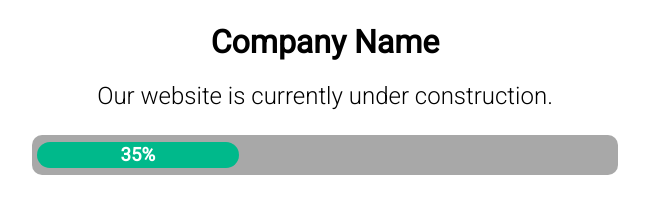
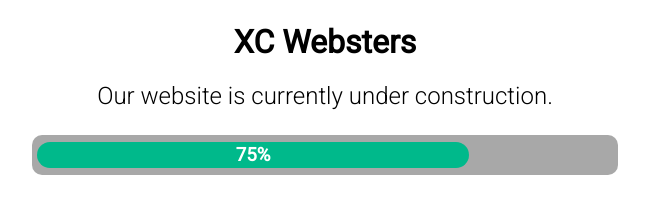
Before and after one commit to paulnurminen/paulnurminen.github.io, a plain HTML site: page index.html in a window 1280 px wide. Shown: the part 378-592 px from the top of the page, without its empty margins (315-964 px from the left). Drawn offline with Linux system fonts and the light colour scheme.

Commit message:
Modify front page

```diff
--- a/index.html
+++ b/index.html
@@ -42,7 +42,7 @@
         #fill {
             padding: 2px 0;
             background-color: #00b98b; /* Fill colour */
-            width: 35%; /* Bar percentage, change text below also */
+            width: 75%; /* Bar percentage, change text below also */
             border-radius: 25px; /* Roundness */
             animation: proanimate 2s;
         }
@@ -83,9 +83,9 @@
 <body>
     <div id="main">
         <img src="logo.png" alt="Logo Image">
-        <h1>Company Name</h1>
+        <h1>XC Websters</h1>
         <h2>Our website is currently under construction. </h2>
-        <div id="progress"><div id="fill"><div id="barpercent"><h3>35%</h3></div></div></div>
+        <div id="progress"><div id="fill"><div id="barpercent"><h3>75%</h3></div></div></div>
     </div>
     <link href="https://fonts.googleapis.com/css2?family=Roboto:wght@300;400&display=swap" rel="stylesheet">
 </body>
```
